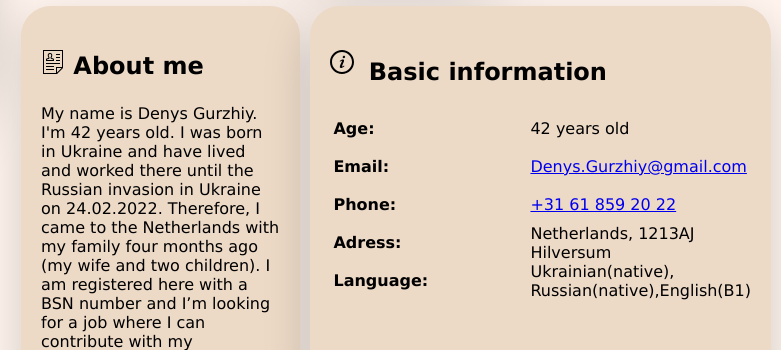
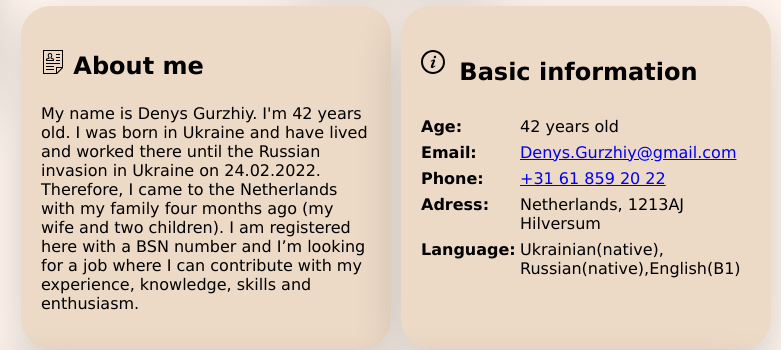
Before and after one commit to DenyGurzhiy/denygurzhiy.github.io, a plain HTML site: page index.html in a window 1280 px wide. Shown: the part 262-612 px from the top of the page, 499-1280 px from the left. Drawn offline with Linux system fonts and the light colour scheme.

Commit message:
Change to my resume

```diff
--- a/index.html
+++ b/index.html
@@ -22,15 +22,15 @@
     <p class="Ttl1"><svg xmlns="http://www.w3.org/2000/svg" width="30" height="30" viewBox="0 0 30 30"><path d="M12 2c5.514 0 10 4.486 10 10s-4.486 10-10 10-10-4.486-10-10 4.486-10 10-10zm0-2c-6.627 0-12 5.373-12 12s5.373 12 12 12 12-5.373 12-12-5.373-12-12-12zm-2.033 16.01c.564-1.789 1.632-3.932 1.821-4.474.273-.787-.211-1.136-1.74.209l-.34-.64c1.744-1.897 5.335-2.326 4.113.613-.763 1.835-1.309 3.074-1.621 4.03-.455 1.393.694.828 1.819-.211.153.25.203.331.356.619-2.498 2.378-5.271 2.588-4.408-.146zm4.742-8.169c-.532.453-1.32.443-1.761-.022-.441-.465-.367-1.208.164-1.661.532-.453 1.32-.442 1.761.022.439.466.367 1.209-.164 1.661z"/></svg>  Basic information</p>
      <div class="BasicInf">
        <div class="Ttl2">Age:</div>
-       <div>42 years old</div>
+       <div class="Ttl2_1">42 years old</div>
        <div class="Ttl2">Email:</div>
-       <div><a href="mailto:denys.gurzhiy@gmail.com"> Denys.Gurzhiy@gmail.com </a></div>
+       <div class="Ttl2_1"><a href="mailto:denys.gurzhiy@gmail.com"> Denys.Gurzhiy@gmail.com </a></div>
        <div class="Ttl2">Phone:</div>
-       <div><a href="tel:+31618592022"> +31 61 859 20 22 </a></div>
+       <div class="Ttl2_1"><a href="tel:+31618592022"> +31 61 859 20 22 </a></div>
        <div class="Ttl2">Adress:</div>
-       <div>Netherlands, 1213AJ Hilversum</div>
+       <div class="Ttl2_1">Netherlands, 1213AJ Hilversum</div>
        <div class="Ttl2">Language:</div>
-       <div>Ukrainian(native), Russian(native),English(B1)</div>
+       <div class="Ttl2_1">Ukrainian(native), Russian(native),English(B1)</div>
      </div>
    </div>
    <div class="card"><p class="Ttl1"><svg width="30" height="30" xmlns="http://www.w3.org/2000/svg" fill-rule="evenodd" clip-rule="evenodd"><path d="M13.403 24h-13.403v-22h3c1.231 0 2.181-1.084 3-2h8c.821.916 1.772 2 3 2h3v9.15c-.485-.098-.987-.15-1.5-.15l-.5.016v-7.016h-4l-2 2h-3.897l-2.103-2h-4v18h9.866c.397.751.919 1.427 1.537 2zm5.097-11c3.035 0 5.5 2.464 5.5 5.5s-2.465 5.5-5.5 5.5c-3.036 0-5.5-2.464-5.5-5.5s2.464-5.5 5.5-5.5zm0 2c1.931 0 3.5 1.568 3.5 3.5s-1.569 3.5-3.5 3.5c-1.932 0-3.5-1.568-3.5-3.5s1.568-3.5 3.5-3.5zm2.5 4h-3v-3h1v2h2v1zm-15.151-4.052l-1.049-.984-.8.823 1.864 1.776 3.136-3.192-.815-.808-2.336 2.385zm6.151 1.052h-2v-1h2v1zm2-2h-4v-1h4v1zm-8.151-4.025l-1.049-.983-.8.823 1.864 1.776 3.136-3.192-.815-.808-2.336 2.384zm8.151 1.025h-4v-1h4v1zm0-2h-4v-1h4v1zm-5-6c0 .552.449 1 1 1 .553 0 1-.448 1-1s-.447-1-1-1c-.551 0-1 .448-1 1z"/></svg> Work Experience</p></div>
@@ -109,10 +109,10 @@
    <div class="card9 Txt3"><p>Head of branch office</p></div>
    <div class="card10 Txt4 Fnk">Managing of distribution company in Kyiv city, Ukraine</div>
    <div class="card11 Txt2">
-      <a href="http://abc-group.od.ua/en_US/" target="_blank" style="font-weight:bold">ABC Group</a><br><a>(manufacturing and trading company. Hygienic and household products, FMCG), Ukraine, Odessa</a><br><a style="font-weight:bold">09.2005 - 09.2007</a>
+      <a href="http://abc-group.od.ua/en_US/" target="_blank" style="font-weight:bold">ABC Group</a><br><a>(manufacturing and trading company. Hygienic and household products, FMCG), Ukraine, Odessa</a><br><a style="font-weight:bold">01.2003 - 09.2005</a>
    </div>
-   <div class="card12 Txt3"><p>Head of branch office</p></div>
-   <div class="card13 Txt4 Fnk">Managing of distribution company in Kyiv city, Ukraine</div>
+   <div class="card12 Txt3"><p>Head of sales department, branch office ABC Group</p></div>
+   <div class="card13 Txt4 Fnk">Management of distribution sales team of branch office in Odesa city (20 people)</div>
 </div>
 </main>
 <!-- partial -->
--- a/style.css
+++ b/style.css
@@ -79,15 +79,23 @@ body, main{
   font-weight:600;
 }
 .BasicInf{
-  display:grid;
-  grid-template: repeat(5,1fr)/200px 1fr;
-  align-items:center;
-
+  /* display:grid;
+  grid-template: auto/50% 50%;
+  grid-auto-rows: minmax(20px, auto);
+  align-items:center; */
+  display:flex;
+  flex-wrap: wrap;
+  justify-content: space-evenly;
 }
 .Ttl2{
   font-size: 16px;
   font-weight:bold;
-  padding:3px;
+  width:30%;
+  margin-top: 7px;
+}
+.Ttl2_1{
+  margin-top: 7px;
+  width: 70%;
 }
 .card2{
   grid-column:1/4;
```
